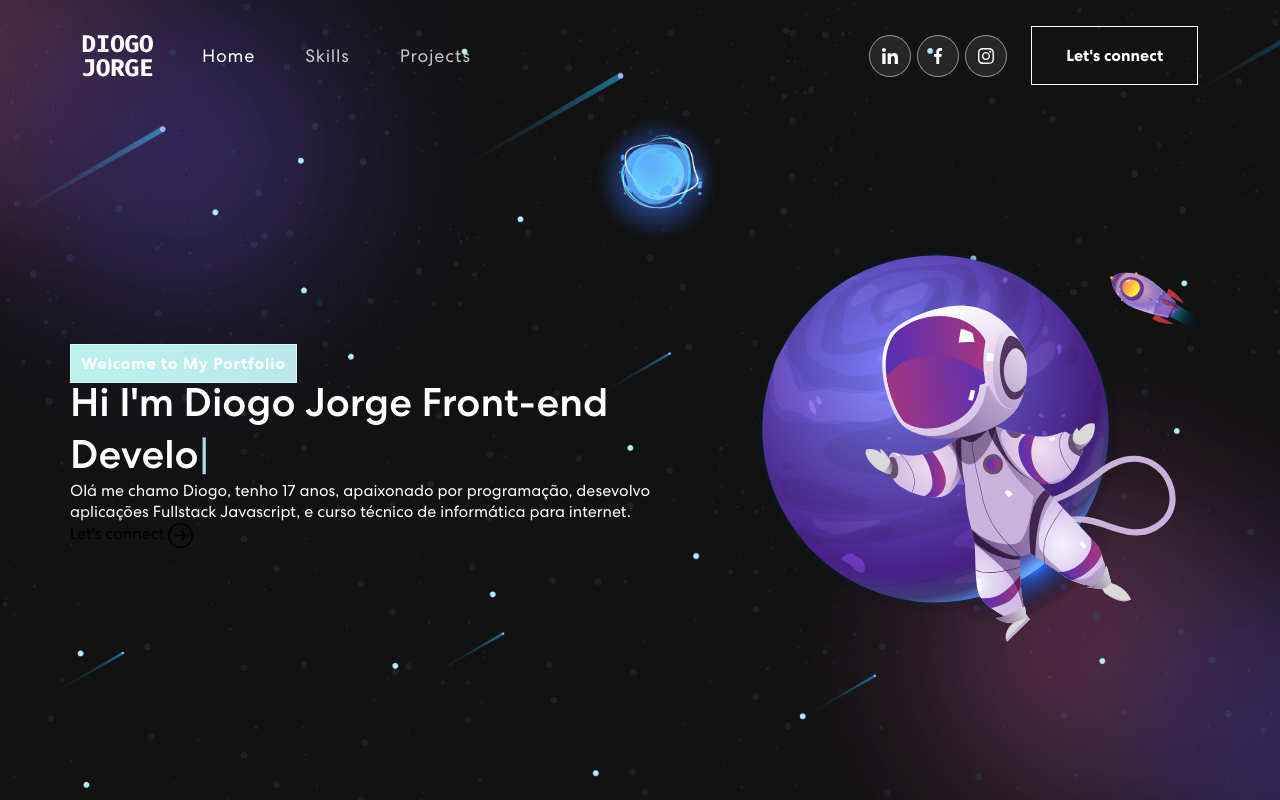
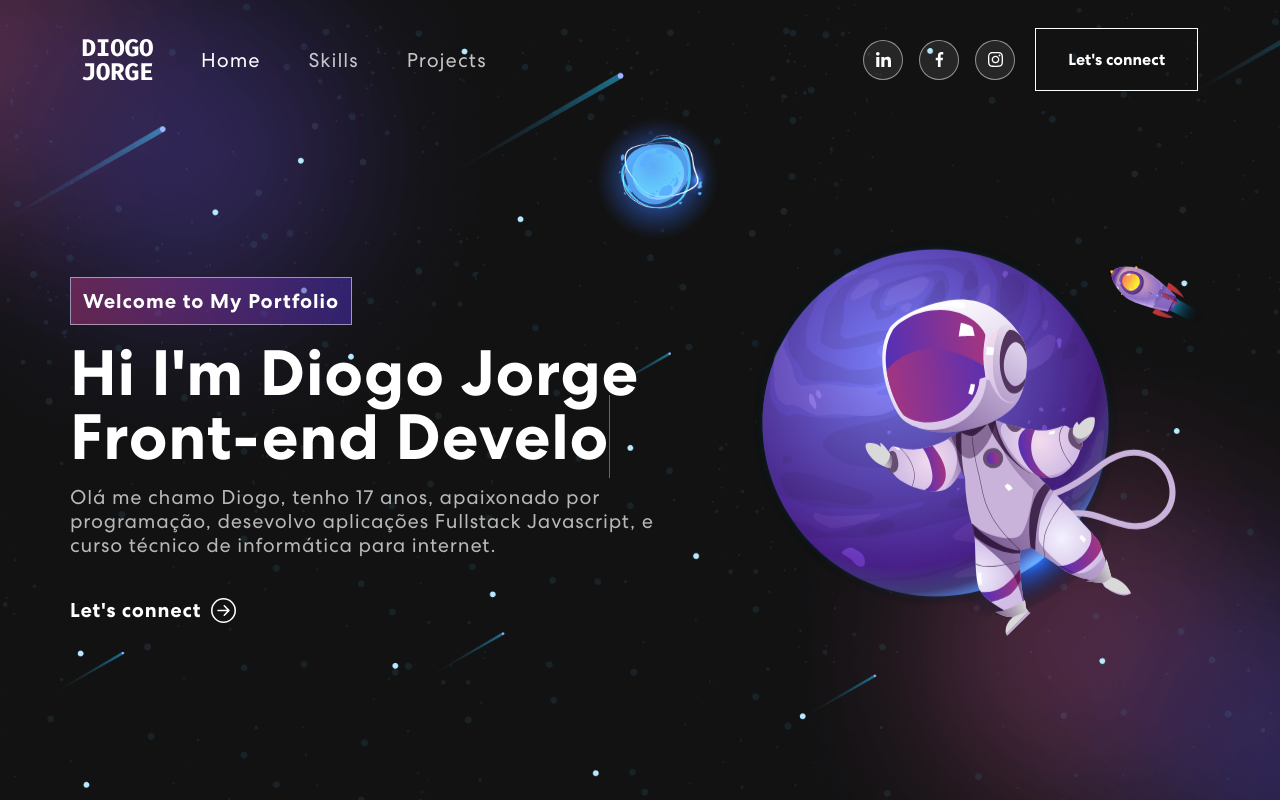
Before and after one commit to DiogoJorge1401/MyNewPortfolio, a React (Vite) app: page / in a window 1280 px wide. Built offline with nearby package versions, Linux system fonts and the light colour scheme.

Commit message:
feat: add Hero component

```diff
--- a/package.json
+++ b/package.json
@@ -13,7 +13,8 @@
     "react": "^18.2.0",
     "react-bootstrap": "^2.6.0",
     "react-bootstrap-icons": "^1.9.1",
-    "react-dom": "^18.2.0"
+    "react-dom": "^18.2.0",
+    "react-multi-carousel": "^2.8.2"
   },
   "devDependencies": {
     "@types/react": "^18.0.24",
--- a/src/App.scss
+++ b/src/App.scss
@@ -1,5 +1,5 @@
 /* Custom Fonts */
-@import url("css/fonts.css");
+@import url("styles/fonts.scss");
 
 /* Default CSS*/
 * {
@@ -10,7 +10,7 @@
 
 html {
   scroll-behavior: smooth;
-  scroll-padding-top: 75px;
+  scroll-padding-top: 4.75rem;
 }
 
 body {
@@ -65,7 +65,7 @@ button {
 @media (min-width: 1700px) {
   main .container {
     max-width: 100%;
-    padding: 0 150px;
+    padding: 0 9.5rem;
   }
 }
 
--- a/src/components/Banner/index.scss
+++ b/src/components/Banner/index.scss
@@ -1,6 +1,6 @@
 .banner {
-  height: 100vh;
-  padding-top: 100px;
+  min-height: 100vh;
+  padding-top: 6.25rem;
   display: flex;
   align-items: center;
   background-image: url("../../assets/img/banner-bg.png");
@@ -12,26 +12,88 @@
     padding: 0;
   }
 
-  @keyframes GradientAnimation {
-    0% {
-      background-position: 0% 50%;
+  .leftColBanner {
+    display: flex;
+    flex-direction: column;
+    align-items: flex-start;
+    gap: 1rem;
+
+    .tagline {
+      width: max-content;
+      display: inline-block;
+      padding: 0.5rem 0.75rem;
+      font-size: 1.25rem;
+      font-weight: 700;
+      letter-spacing: 0.0625rem;
+      background: linear-gradient(
+        90deg,
+        rgba(170, 54, 124, 0.5) 0,
+        rgba(74, 47, 189, 0.5) 100%
+      );
+
+      border: 0.0625rem solid rgba(255, 255, 255, 0.5);
     }
-    50% {
-      background-position: 100% 50%;
+
+    h1 {
+      font-size: 4rem;
+      font-weight: 700;
+      letter-spacing: 0.05rem;
+      line-height: 1;
+
+      .wrap {
+        border-right: 0.1rem solid #666;
+      }
     }
-    100% {
-      background-position: 0% 50%;
+
+    p {
+      color: #b8b8b8;
+      font-size: 1.25rem;
+      letter-spacing: 0.05rem;
+      line-height: 1.5rem;
+      width: 96%;
+    }
+
+    button {
+      margin-top: 1.5rem;
+      display: flex;
+      align-items: center;
+
+      color: #fff;
+      font-weight: 700;
+      font-size: 1.25rem;
+      letter-spacing: 0.05rem;
+
+      svg {
+        margin-left: 0.625rem;
+        font-size: 1.5rem;
+        transition: 0.3s ease-in-out;
+        line-height: 1;
+      }
+
+      &:hover {
+        svg {
+          margin-left: 1.5rem;
+        }
+      }
     }
   }
 
-  .tagline {
-    font-weight: 700;
-    letter-spacing: 0.8px;
-    padding: 8px 10px;
-    border: 1px solid rgba(255, 255, 255, 0.5);
-    background: linear-gradient(90deg, #b0f2b4, #baf2e9, #bad7f2);
-    background-size: 600% 600%;
-    animation: GradientAnimation 30s ease infinite;
+  .rightColBanner {
+    img {
+      animation: updown 3s linear infinite;
+    }
+
+    @keyframes updown {
+      0% {
+        transform: translateY(-1.25rem);
+      }
+      50% {
+        transform: translateY(1.25rem);
+      }
+      100% {
+        transform: translateY(-1.25rem);
+      }
+    }
   }
 }
 
@@ -39,9 +101,3 @@ span.cursor {
   font-weight: 400;
   color: lightblue;
 }
-
-@keyframes GradientAnimation {
-0%{background-position: 0% 50%}
-50%{background-position: 100% 50%}
-100%{background-position:0% 50%}
-}
--- a/src/components/Banner/index.tsx
+++ b/src/components/Banner/index.tsx
@@ -14,7 +14,6 @@ export const Banner = () => {
   const [loopNum, setLoopNum] = useState(0);
   const [isDeleting, setIsDeleting] = useState(false);
   const [text, setText] = useState("");
-  const [stickPulsing, setStickPulsing] = useState("|");
   const [delta, setDelta] = useState(
     300 - (Math.random() * (200 - 50 + 1) + 50)
   );
@@ -49,15 +48,12 @@ export const Banner = () => {
     <section className="banner" id="home">
       <Container>
         <Row className="align-items-center">
-          <Col xs={12} md={6} xl={7}>
+          <Col xs={12} md={6} xl={7} className="leftColBanner">
             <span className="tagline">Welcome to My Portfolio</span>
 
             <h1>
               {"Hi I'm Diogo Jorge "}
-              <span className="wrap">
-                {text}
-                <span className="cursor">{stickPulsing}</span>
-              </span>
+              <span className="wrap">{text}</span>
             </h1>
 
             <p>
@@ -65,13 +61,12 @@ export const Banner = () => {
               desevolvo aplicações Fullstack Javascript, e curso técnico de
               informática para internet.
             </p>
-
             <button onClick={() => alert("connect")}>
               Let's connect <ArrowRightCircle size={25} />
             </button>
           </Col>
 
-          <Col xs={12} md={6} xl={5}>
+          <Col xs={12} md={6} xl={5} className="rightColBanner">
             <img src={HeaderImg} alt="Header Img" />
           </Col>
         </Row>
--- a/src/components/Navbar/index.scss
+++ b/src/components/Navbar/index.scss
@@ -1,6 +1,6 @@
 nav.navbar {
   width: 100%;
-  padding: 18px 0;
+  padding: 1.25rem 0;
   position: fixed;
   top: 0;
   z-index: 9999;
@@ -12,7 +12,7 @@ nav.navbar {
   }
 
   .container {
-    gap: 8px;
+    gap: 0.5rem;
   }
 
   a.navbar-brand {
@@ -23,9 +23,9 @@ nav.navbar {
     a.nav-link.navbar-link {
       font-weight: 400;
       color: #fff;
-      letter-spacing: 0.8px;
-      padding: 0 25px;
-      font-size: 18px;
+      letter-spacing: 0.0625rem;
+      padding: 0 1.5rem;
+      font-size: 1.25rem;
       opacity: 0.75;
       transition: 0.3s ease-in-out;
 
@@ -45,19 +45,19 @@ nav.navbar {
 
   .navbar-toggler {
     .navbar-toggler-icon {
-      width: 24px;
-      height: 17px;
+      width: 1.5rem;
+      height: 1.25rem;
       position: relative;
       background-image: none;
-      border-bottom: 2px solid #fff;
+      border-bottom: 0.125rem solid #fff;
       transition: 0.3s linear;
-      top: -2px;
+      top: -0.125rem;
 
       &::after,
       &::before {
         content: "";
-        width: 24px;
-        height: 2px;
+        width: 1.5rem;
+        height: 0.125rem;
         position: absolute;
         background: #fff;
         top: 0;
@@ -67,14 +67,14 @@ nav.navbar {
       }
 
       &::after {
-        top: 8px;
+        top: 0.5625rem;
       }
     }
 
     &:not(.collapsed) {
       .navbar-toggler-icon {
         &::before {
-          transform: translateY(8px) rotate(-45deg);
+          transform: translateY(.5rem) rotate(-45deg);
         }
 
         &::after {
@@ -90,27 +90,27 @@ nav.navbar {
 span.navbar-text {
   display: flex;
   align-items: center;
+  gap: 1.25rem;
 
   .social-icon {
-    display: inline-block;
-    margin-left: 14px;
+    display: inline-flex;
+    gap: 1rem;
 
     a {
-      width: 42px;
-      height: 42px;
-      margin-right: 6px;
+      width: 2.5rem;
+      height: 2.5rem;
       display: inline-flex;
       align-items: center;
       justify-content: center;
       position: relative;
       background: rgba(217, 217, 217, 0.1);
       border-radius: 50%;
-      border: 1px solid rgba(255, 255, 255, 0.5);
+      border: .0625rem solid rgba(255, 255, 255, 0.5);
 
       &::before {
         content: "";
-        width: 42px;
-        height: 42px;
+        width: 2.5rem;
+        height: 2.5rem;
         position: absolute;
         background-color: #fff;
         border-radius: 50%;
@@ -138,12 +138,11 @@ span.navbar-text {
   }
 
   button {
-    margin-left: 18px;
-    padding: 18px 34px;
+    padding: 1.25rem 2rem;
     position: relative;
     font-weight: 700;
     color: #fff;
-    border: 1px solid #fff;
+    border: .0625rem solid #fff;
     background: transparent;
     transition: 0.3s ease-in-out;
 
```
Also changed, not shown: src/styles/fonts.scss (renamed from src/css/fonts.css), 1 other file (tests, documents, lock files or other folders).
